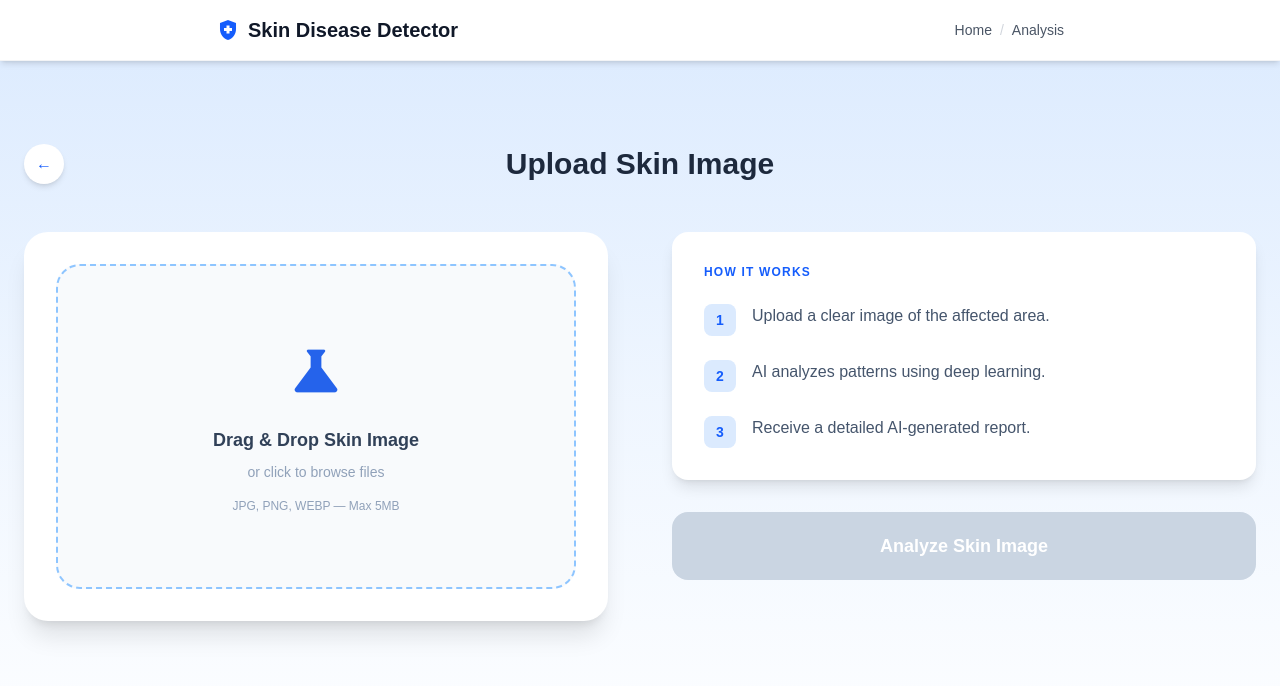
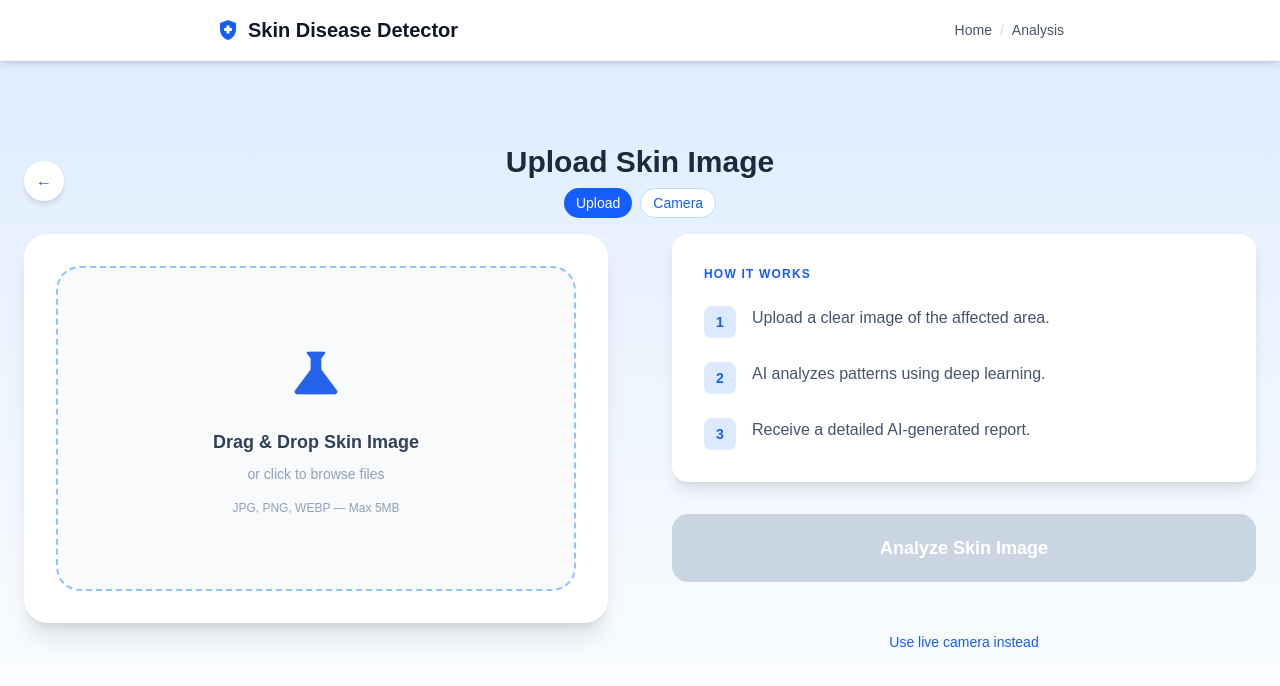
Before and after one commit to RajuBharali/skin-diseases-detection-FORNT, a Next.js app: page /predict in a window 1280 px wide. Shown: the top 686 px of the page. Built offline with nearby package versions, Linux system fonts and the light colour scheme.

Commit message:
update live capture

```diff
--- a/app/components/CameraCapture.tsx
+++ b/app/components/CameraCapture.tsx
@@ -7,77 +7,115 @@ import { PredictionResponse } from "@/app/types/prediction"
 
 interface Props {
   onResult: (data: PredictionResponse) => void
+  onFallback?: () => void
 }
 
-export default function CameraCapture({ onResult, onFallback }: Props & { onFallback?: () => void }) {
+export default function CameraCapture({ onResult, onFallback }: Props) {
   const router = useRouter()
-  const videoRef = useRef<HTMLVideoElement>(null)
-  const canvasRef = useRef<HTMLCanvasElement>(null)
+
+  const videoRef = useRef<HTMLVideoElement | null>(null)
+  const canvasRef = useRef<HTMLCanvasElement | null>(null)
+  const streamRef = useRef<MediaStream | null>(null)
+
   const [loading, setLoading] = useState(false)
   const [error, setError] = useState<string | null>(null)
   const [permissionDenied, setPermissionDenied] = useState(false)
+  const [cameraReady, setCameraReady] = useState(false)
 
   useEffect(() => {
     requestCameraAccess()
 
     return () => {
-      // clean up video stream
-      if (videoRef.current && videoRef.current.srcObject) {
-        const tracks = (videoRef.current.srcObject as MediaStream).getTracks()
-        tracks.forEach((t) => t.stop())
-      }
+      stopCamera()
     }
   }, [])
+
+  function stopCamera() {
+    if (streamRef.current) {
+      streamRef.current.getTracks().forEach((track) => track.stop())
+      streamRef.current = null
+    }
+  }
 
   async function requestCameraAccess() {
     setError(null)
     setPermissionDenied(false)
+
+    if (!navigator.mediaDevices || !navigator.mediaDevices.getUserMedia) {
+      setError("Camera API not supported in this browser.")
+      return
+    }
+
     try {
-      const stream = await navigator.mediaDevices.getUserMedia({ video: true })
+      const stream = await navigator.mediaDevices.getUserMedia({
+        video: {
+          facingMode: "environment", // use rear camera on mobile
+          width: { ideal: 1280 },
+          height: { ideal: 720 },
+        },
+      })
+
+      streamRef.current = stream
+
       if (videoRef.current) {
         videoRef.current.srcObject = stream
       }
     } catch (err: any) {
       console.error(err)
-      if (err && (err.name === 'NotAllowedError' || err.name === 'PermissionDeniedError')) {
+
+      if (
+        err?.name === "NotAllowedError" ||
+        err?.name === "PermissionDeniedError"
+      ) {
         setPermissionDenied(true)
-        setError('Camera access was denied. Please allow access to continue.')
+        setError("Camera access was denied. Please allow camera permission.")
+      } else if (
+        err?.name === "NotFoundError" ||
+        err?.name === "DevicesNotFoundError"
+      ) {
+        setError("No camera device found.")
       } else {
-        setError('Unable to access camera')
+        setError("Unable to access camera.")
       }
     }
   }
 
-  const capture = async () => {
+  async function capture() {
     if (!videoRef.current || !canvasRef.current) return
+    if (!cameraReady) return
 
     const video = videoRef.current
     const canvas = canvasRef.current
+    const ctx = canvas.getContext("2d")
+
+    if (!ctx) return
+
     canvas.width = video.videoWidth
     canvas.height = video.videoHeight
-    const ctx = canvas.getContext("2d")
-    if (!ctx) return
 
     ctx.drawImage(video, 0, 0, canvas.width, canvas.height)
+
     canvas.toBlob(async (blob) => {
       if (!blob) return
+
       setLoading(true)
+
       try {
-        const result = await predictImage(new File([blob], "capture.jpg", { type: blob.type }))
+        const file = new File([blob], "capture.jpg", { type: "image/jpeg" })
+
+        const result = await predictImage(file)
+
         try {
-          sessionStorage.setItem('lastPrediction', JSON.stringify(result))
-          sessionStorage.removeItem('lastPreview')
-        } catch (e) {
-          // ignore
-        }
+          sessionStorage.setItem("lastPrediction", JSON.stringify(result))
+          sessionStorage.removeItem("lastPreview")
+        } catch {}
+
         onResult(result)
-        try {
-          router.push('/result')
-        } catch (e) {
-          // ignore navigation errors
-        }
-      } catch (e) {
-        console.error(e)
+
+        router.push("/result")
+      } catch (err) {
+        console.error(err)
+        setError("Prediction failed. Please try again.")
       } finally {
         setLoading(false)
       }
@@ -86,42 +124,60 @@ export default function CameraCapture({ onResult, onFallback }: Props & { onFall
 
   return (
     <div className="flex flex-col items-center gap-4 w-full">
-      {error && <p className="text-red-500">{error}</p>}
+
+      {error && (
+        <p className="text-red-500 text-sm text-center">{error}</p>
+      )}
+
       {permissionDenied && (
-        <div className="w-full max-w-md bg-yellow-50 border border-yellow-200 rounded p-4 text-center mb-4">
-          <p className="text-sm text-yellow-800 mb-3">We need permission to use your camera.</p>
+        <div className="w-full max-w-md bg-yellow-50 border border-yellow-200 rounded-lg p-4 text-center">
+
+          <p className="text-sm text-yellow-800 mb-3">
+            Camera permission is required to capture an image.
+          </p>
+
           <div className="flex justify-center gap-3">
             <button
-              onClick={() => requestCameraAccess()}
-              className="px-4 py-2 bg-blue-600 text-white rounded-md"
+              onClick={requestCameraAccess}
+              className="px-4 py-2 bg-blue-600 text-white rounded-md hover:bg-blue-700"
             >
               Retry
             </button>
+
             <button
               onClick={() => onFallback?.()}
-              className="px-4 py-2 bg-gray-200 rounded-md"
+              className="px-4 py-2 bg-gray-200 rounded-md hover:bg-gray-300"
             >
-              Use Upload Instead
+              Upload Instead
             </button>
           </div>
-          <p className="text-xs text-gray-600 mt-3">If you denied access previously, open your browser site settings and allow camera access for this site.</p>
+
+          <p className="text-xs text-gray-600 mt-3">
+            If permission was denied previously, enable camera access in
+            browser site settings.
+          </p>
         </div>
       )}
+
       <video
         ref={videoRef}
         autoPlay
         muted
         playsInline
+        onLoadedMetadata={() => setCameraReady(true)}
         className="w-full max-w-md rounded-lg bg-black"
       />
+
       <canvas ref={canvasRef} className="hidden" />
+
       <button
         onClick={capture}
-        disabled={loading}
-        className="bg-blue-600 text-white px-4 py-2 rounded-lg hover:bg-blue-700 transition"
+        disabled={loading || !cameraReady}
+        className="bg-blue-600 text-white px-5 py-2 rounded-lg hover:bg-blue-700 transition disabled:opacity-50"
       >
-        {loading ? "Capturing..." : "Capture & Analyze"}
+        {loading ? "Analyzing..." : "Capture & Analyze"}
       </button>
+
     </div>
   )
 }
--- a/app/components/UploadBox.tsx
+++ b/app/components/UploadBox.tsx
@@ -4,7 +4,11 @@ import { useState, useRef } from "react"
 import { useRouter } from "next/navigation"
 import { predictImage } from "@/app/lib/api"
 
-export default function UploadBox() {
+interface UploadBoxProps {
+  onSwitchToCamera?: () => void
+}
+
+export default function UploadBox({ onSwitchToCamera }: UploadBoxProps) {
 
   const router = useRouter()
   const inputRef = useRef<HTMLInputElement>(null)
@@ -279,6 +283,19 @@ export default function UploadBox() {
             </div>
           )}
 
+          {/* camera switch link */}
+          {onSwitchToCamera && (
+            <div className="mt-4 text-center">
+              <button
+                type="button"
+                onClick={onSwitchToCamera}
+                className="text-blue-600 hover:underline text-sm"
+              >
+                Use live camera instead
+              </button>
+            </div>
+          )}
+
         </div>
 
       </div>
--- a/app/predict/page.tsx
+++ b/app/predict/page.tsx
@@ -1,10 +1,14 @@
 "use client"
 
 import UploadBox from "../components/UploadBox"
+import CameraCapture from "../components/CameraCapture"
 import Link from "next/link"
 import NavBar from "../components/NavBar"
+import { useState } from "react"
 
 export default function PredictPage() {
+  const [mode, setMode] = useState<"upload" | "camera">("upload")
+
   return (
     <div className="min-h-screen bg-gradient-to-b from-blue-100 via-blue-50 to-white pt-24">
       <NavBar
@@ -17,8 +21,8 @@ export default function PredictPage() {
 
       <div className="max-w-7xl mx-auto px-6 py-12">
 
-        {/* Header */}
-        <div className="flex items-center justify-between mb-12">
+        {/* Header with mode toggle */}
+        <div className="flex items-center justify-between mb-4">
           <Link
             href="/"
             className="w-10 h-10 flex items-center justify-center rounded-full bg-white shadow-md text-blue-600 hover:bg-blue-600 hover:text-white transition"
@@ -26,14 +30,43 @@ export default function PredictPage() {
             ←
           </Link>
 
-          <h1 className="text-2xl md:text-3xl font-bold text-slate-800">
-            Upload Skin Image
-          </h1>
+          <div className="flex flex-col items-center">
+            <h1 className="text-2xl md:text-3xl font-bold text-slate-800">
+              {mode === "upload" ? "Upload Skin Image" : "Capture Skin Image"}
+            </h1>
+            <div className="mt-2 flex gap-2">
+              <button
+                onClick={() => setMode("upload")}
+                className={`px-3 py-1 rounded-full text-sm ${
+                  mode === "upload"
+                    ? "bg-blue-600 text-white"
+                    : "bg-white text-blue-600 border border-blue-200"
+                }`}
+              >
+                Upload
+              </button>
+              <button
+                onClick={() => setMode("camera")}
+                className={`px-3 py-1 rounded-full text-sm ${
+                  mode === "camera"
+                    ? "bg-blue-600 text-white"
+                    : "bg-white text-blue-600 border border-blue-200"
+                }`}
+              >
+                Camera
+              </button>
+            </div>
+          </div>
 
           <div className="w-10" />
         </div>
 
-        <UploadBox />
+        {/* content area */}
+        {mode === "upload" ? (
+          <UploadBox onSwitchToCamera={() => setMode("camera")} />
+        ) : (
+          <CameraCapture onFallback={() => setMode("upload")} onResult={() => {}} />
+        )}
 
       </div>
     </div>
```
